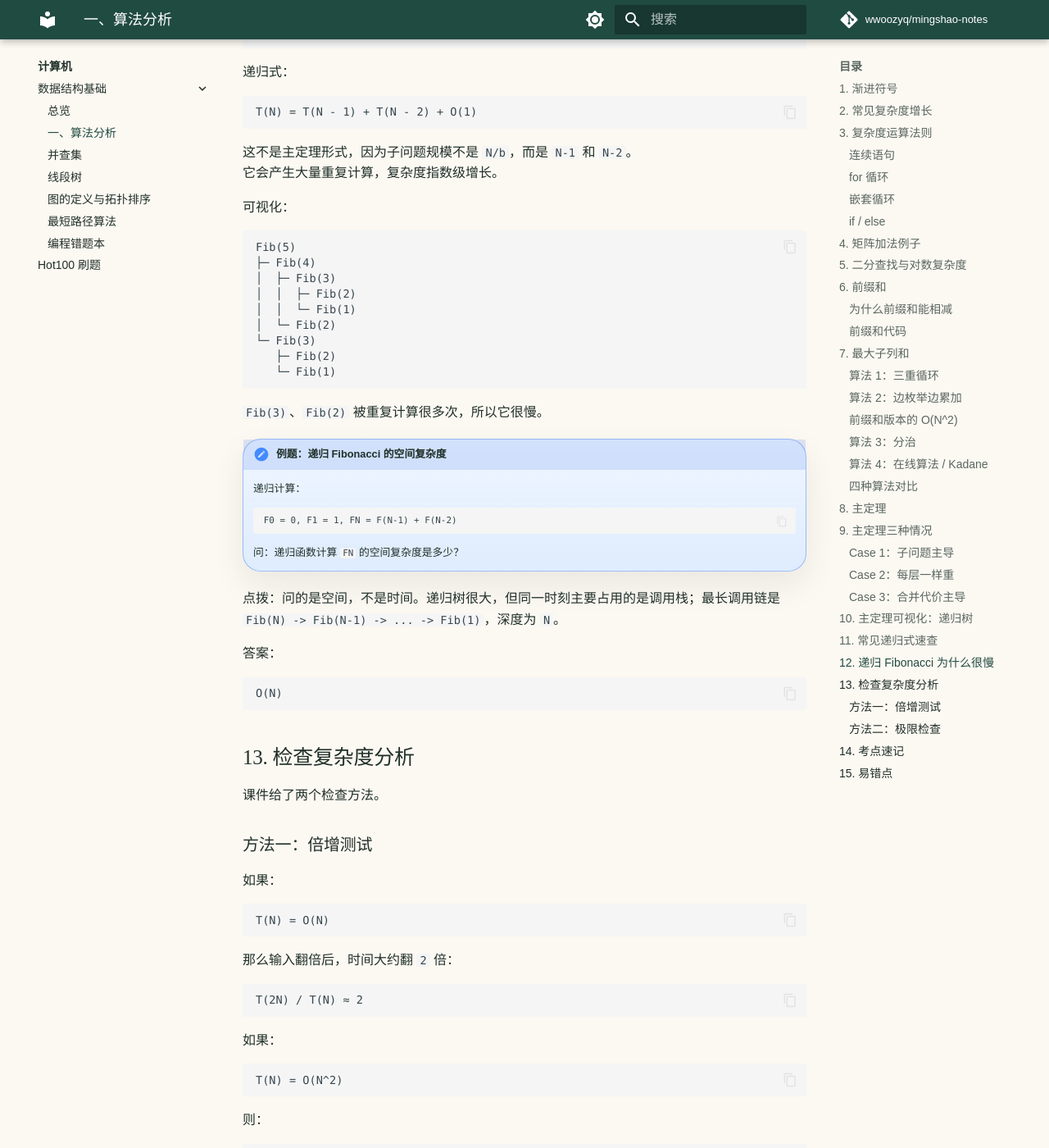
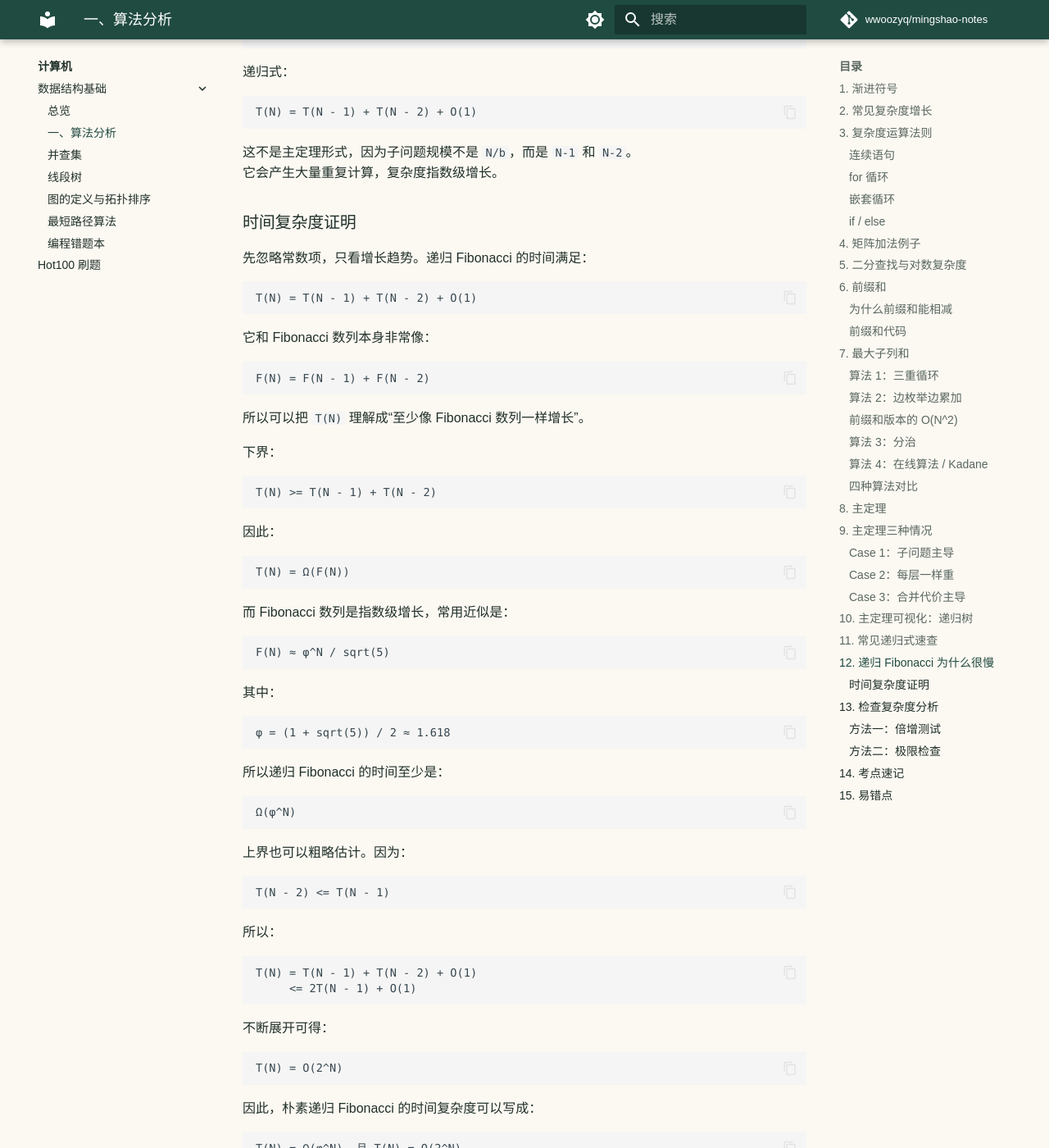
Before and after one commit to wwoozyq/mingshao-notes, an MkDocs documentation site: the page built from docs/computer/fds/algorithm-analysis.md, in a window 1280 px wide and 1400 px high, scrolled down 14799 px. Shown: the whole window at 82% size. Built offline with MkDocs 1.6.1 and Material for MkDocs 9.7.7, drawn with Linux system fonts in a browser that asks for light colours; comment, search, counter and statistics services are not loaded; some of the changed text lies outside the part shown.

Commit message:
Expand Fibonacci complexity proof

````diff
--- a/docs/computer/fds/algorithm-analysis.md
+++ b/docs/computer/fds/algorithm-analysis.md
@@ -764,6 +764,89 @@ T(N) = T(N - 1) + T(N - 2) + O(1)
 这不是主定理形式，因为子问题规模不是 `N/b`，而是 `N-1` 和 `N-2`。
 它会产生大量重复计算，复杂度指数级增长。
 
+### 时间复杂度证明
+
+先忽略常数项，只看增长趋势。递归 Fibonacci 的时间满足：
+
+```text
+T(N) = T(N - 1) + T(N - 2) + O(1)
+```
+
+它和 Fibonacci 数列本身非常像：
+
+```text
+F(N) = F(N - 1) + F(N - 2)
+```
+
+所以可以把 `T(N)` 理解成“至少像 Fibonacci 数列一样增长”。
+
+下界：
+
+```text
+T(N) >= T(N - 1) + T(N - 2)
+```
+
+因此：
+
+```text
+T(N) = Ω(F(N))
+```
+
+而 Fibonacci 数列是指数级增长，常用近似是：
+
+```text
+F(N) ≈ φ^N / sqrt(5)
+```
+
+其中：
+
+```text
+φ = (1 + sqrt(5)) / 2 ≈ 1.618
+```
+
+所以递归 Fibonacci 的时间至少是：
+
+```text
+Ω(φ^N)
+```
+
+上界也可以粗略估计。因为：
+
+```text
+T(N - 2) <= T(N - 1)
+```
+
+所以：
+
+```text
+T(N) = T(N - 1) + T(N - 2) + O(1)
+     <= 2T(N - 1) + O(1)
+```
+
+不断展开可得：
+
+```text
+T(N) = O(2^N)
+```
+
+因此，朴素递归 Fibonacci 的时间复杂度可以写成：
+
+```text
+T(N) = Ω(φ^N), 且 T(N) = O(2^N)
+```
+
+在数据结构课里通常把它概括为：
+
+```text
+指数级时间复杂度
+```
+
+如果要写得更贴近精确增长，可以记成：
+
+```text
+T(N) = Θ(F(N)) = Θ(φ^N)
+```
+
 可视化：
 
 ```text
````
